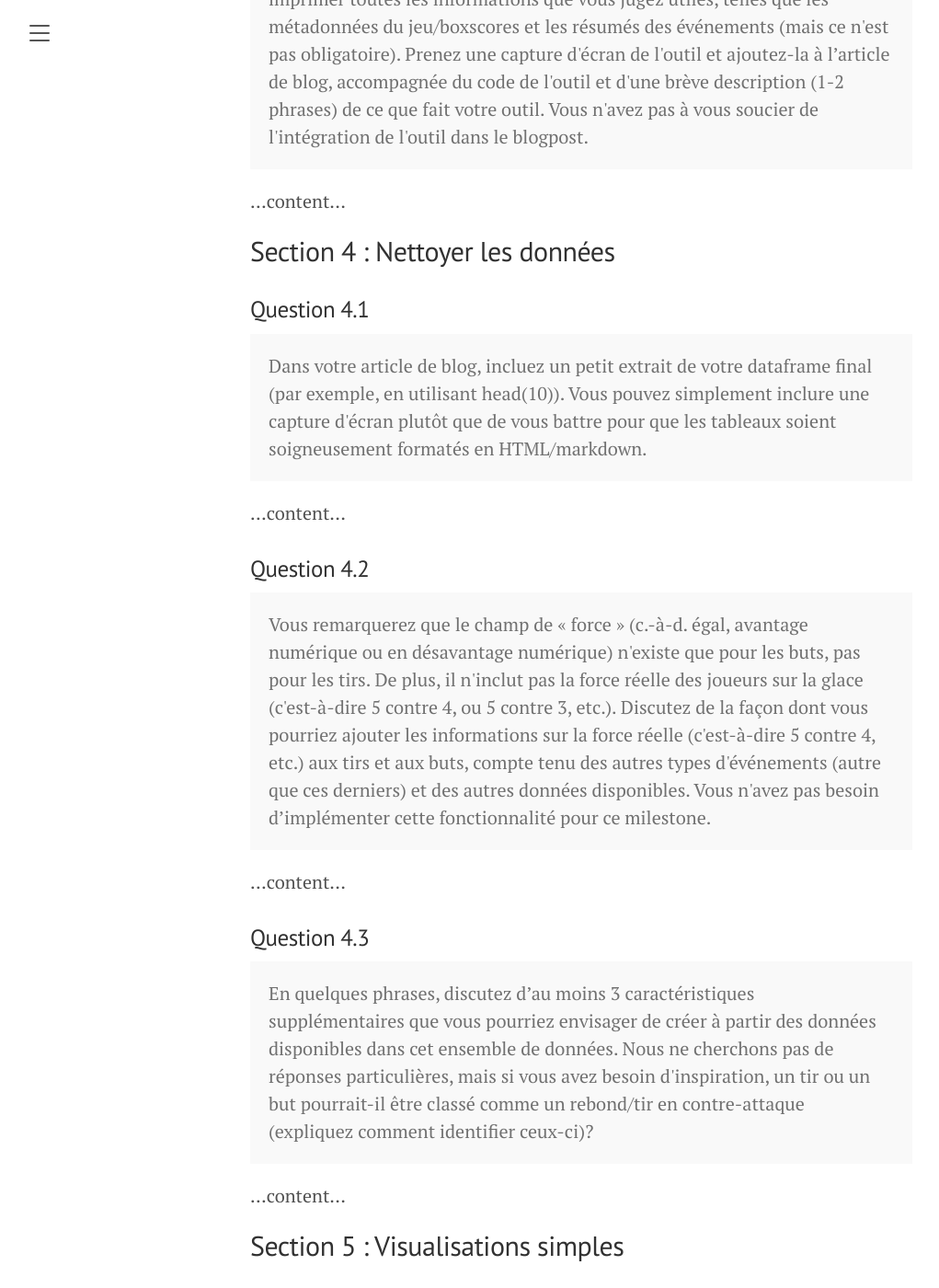
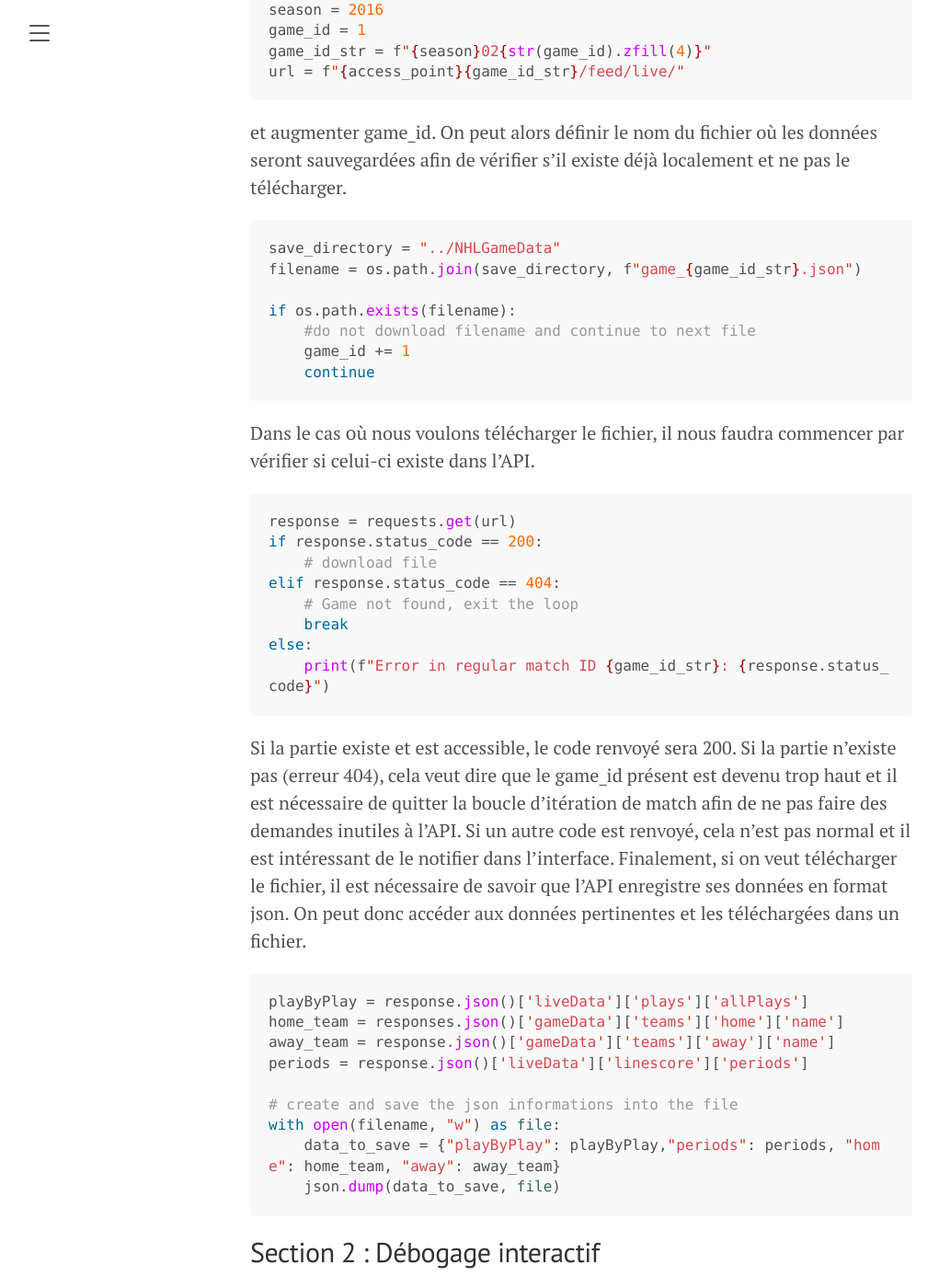
Before and after one commit to nova-explorer/IFT-6758_blogpost, a Jekyll site: the page built from _posts/2023-10-10-milestone-1.md, in a window 1280 px wide and 1400 px high, scrolled down 926 px. Shown: the whole window at 92% size, without its empty margins (8-1029 px from the left). Built offline with Jekyll 4.4.1, drawn with Linux system fonts in a browser that asks for light colours; some of the changed text lies outside the part shown.

Commit message:
question 1.1

````diff
--- a/_posts/2023-10-10-milestone-1.md
+++ b/_posts/2023-10-10-milestone-1.md
@@ -11,8 +11,60 @@ title: Milestone 1
     Rédigez un bref tutoriel sur comment votre équipe a téléchargé l'ensemble de données. Imaginez que vous cherchiez un guide sur comment télécharger les données play-by-play; votre guide devrait vous faire dire "Parfait - c'est exactement ce que je cherchais!". Incluez votre fonction/classe et fournissez un exemple de son utilisation.
 </div>
 
-...content...
+Les données que nous désirons acquérir sont disponibles à partir d'un API utilisant des url telles que :
 
+```
+https://statsapi.web.nhl.com/api/v1/game/2017020001/feed/live/
+```
+
+où ```2017020001``` correspond au game_id de la partie. Le game_id est composé de trois sections, soit l'année de la saison (2017), le type de saison (02) et le numéro de la partie (0001). Les types de saison nous intéressant sont 02 pour les saisons régulières. Pour obtenir l'entièreté de la saison régulière de 2016, on peut simplement itérer sur le numéro de la partie en utilisant :
+
+```python
+access_point = "https://statsapi.web.nhl.com/api/v1/game/"
+season = 2016
+game_id = 1
+game_id_str = f"{season}02{str(game_id).zfill(4)}"
+url = f"{access_point}{game_id_str}/feed/live/"
+```
+
+et augmenter game_id. On peut alors définir le nom du fichier où les données seront sauvegardées afin de vérifier s'il existe déjà localement et ne pas le télécharger.
+
+```python
+save_directory = "../NHLGameData"
+filename = os.path.join(save_directory, f"game_{game_id_str}.json")
+
+if os.path.exists(filename):
+    #do not download filename and continue to next file
+    game_id += 1
+    continue
+```
+
+Dans le cas ᴏù nous voulons télécharger le fichier, il nous faudra commencer par vérifier si celui-ci existe dans l'API.
+
+```python
+response = requests.get(url)
+if response.status_code == 200:
+    # download file
+elif response.status_code == 404:
+    # Game not found, exit the loop
+    break
+else:
+    print(f"Error in regular match ID {game_id_str}: {response.status_code}")
+```
+
+Si la partie existe et est accessible, le code renvoyé sera 200. Si la partie n'existe pas (erreur 404), cela veut dire que le game_id présent est devenu trop haut et il est nécessaire de quitter la boucle d'itération de match afin de ne pas faire des demandes inutiles à l'API. Si un autre code est renvoyé, cela n'est pas normal et il est intéressant de le notifier dans l'interface. Finalement, si on veut télécharger le fichier, il est nécessaire de savoir que l'API enregistre ses données en format json. On peut donc accéder aux données pertinentes et les téléchargées dans un fichier.
+
+```python
+playByPlay = response.json()['liveData']['plays']['allPlays']
+home_team = responses.json()['gameData']['teams']['home']['name']
+away_team = response.json()['gameData']['teams']['away']['name']
+periods = response.json()['liveData']['linescore']['periods']
+
+# create and save the json informations into the file
+with open(filename, "w") as file:
+    data_to_save = {"playByPlay": playByPlay,"periods": periods, "home": home_team, "away": away_team}
+    json.dump(data_to_save, file)
+```
 
 ## Section 2 : Débogage interactif
 
````
Also changed, not shown: 2 other files.
